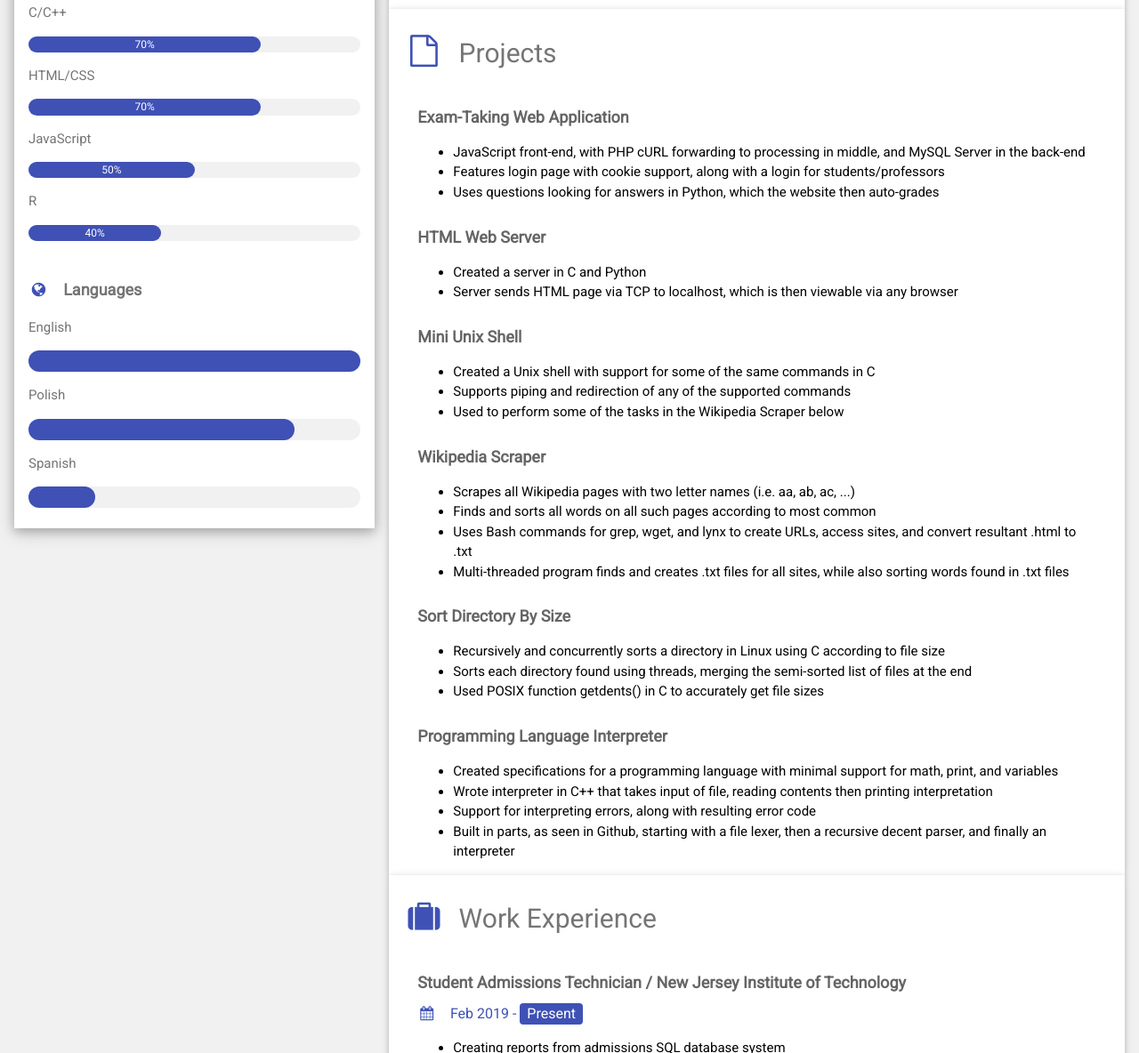
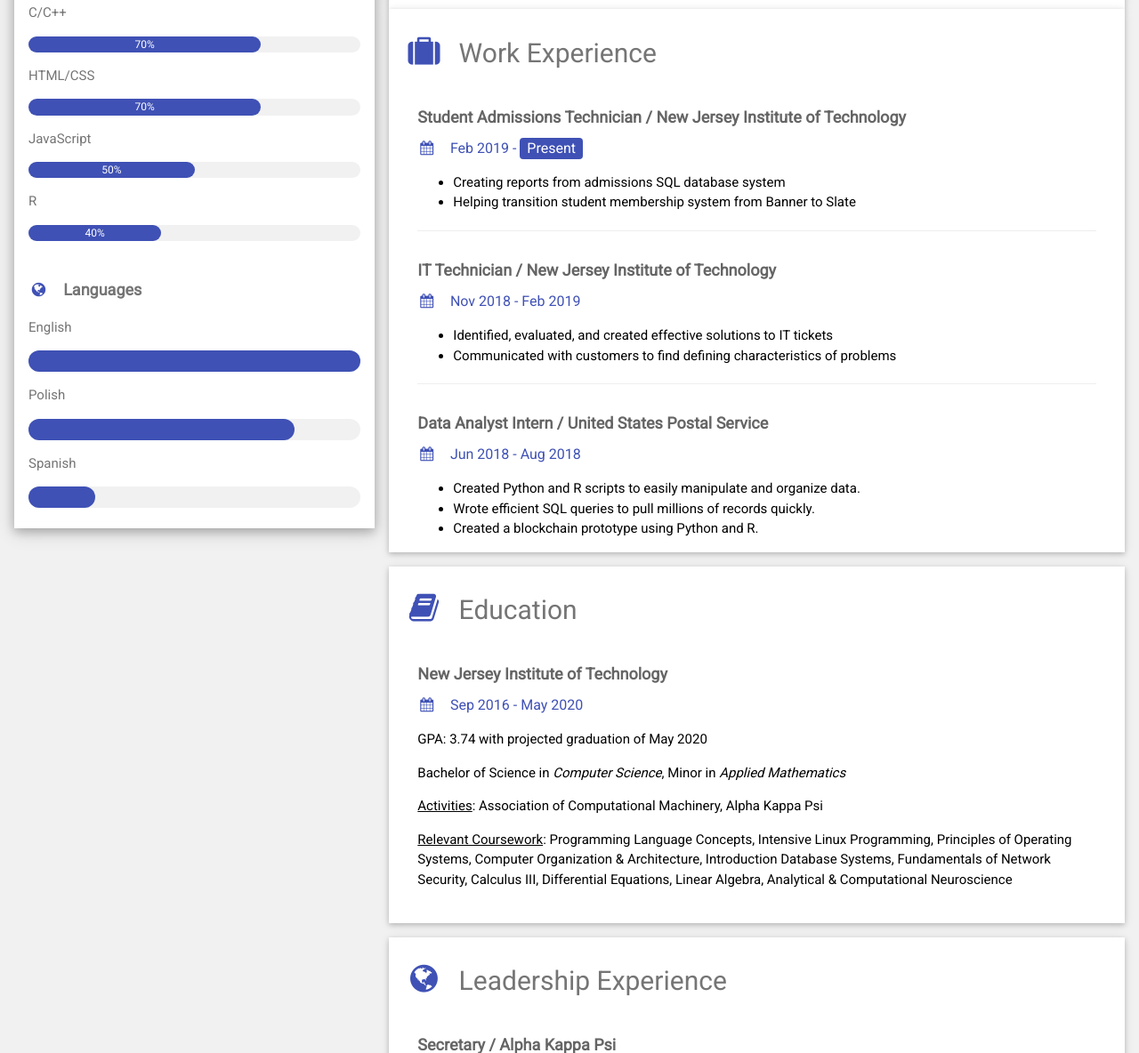
Before and after one commit to Kobilas/profileSite, a plain HTML site: page index.html in a window 1280 px wide. Shown: the part 979-2163 px from the top of the page at 89% size. Drawn offline with nearby package versions, Linux system fonts and the light colour scheme.

Commit message:
Fixed duplicate projects section on page

```diff
--- a/index.html
+++ b/index.html
@@ -129,58 +129,6 @@ html,body,h1,h2,h3,h4,h5,h6 {font-family: "Roboto", sans-serif}
           </ul>
         </div>
       </div>
-    <div class="w3-container w3-card w3-white">
-      <h2 class="w3-text-grey w3-padding-16"><i class="fa fa-file-o fa-fw w3-margin-right w3-xxlarge w3-text-indigo"></i>Projects</h2>
-      <div class="w3-container">
-        <h5 class="w3-opacity"><b>Exam-Taking Web Application</b></h5>
-        <ul>
-          <li>JavaScript front-end, with PHP cURL forwarding to processing in middle, and MySQL Server in the back-end</li>
-          <li>Features login page with cookie support, along with a login for students/professors</li>
-          <li>Uses questions looking for answers in Python, which the website then auto-grades</li>
-        </ul>
-      </div>
-      <div class="w3-container">
-        <h5 class="w3-opacity"><b>HTML Web Server</b></h5>
-        <ul>
-          <li>Created a server in C and Python</li>
-          <li>Server sends HTML page via TCP to localhost, which is then viewable via any browser</li>
-        </ul>
-      </div>
-      <div class="w3-container">
-        <h5 class="w3-opacity"><b>Mini Unix Shell</b></h5>
-        <ul>
-          <li>Created a Unix shell with support for some of the same commands in C</li>
-          <li>Supports piping and redirection of any of the supported commands</li>
-          <li>Used to perform some of the tasks in the Wikipedia Scraper below</li>
-        </ul>
-      </div>
-      <div class="w3-container">
-        <h5 class="w3-opacity"><b>Wikipedia Scraper</b></h5>
-        <ul>
-          <li>Scrapes all Wikipedia pages with two letter names (i.e. aa, ab, ac, ...)</li>
-          <li>Finds and sorts all words on all such pages according to most common</li>
-          <li>Uses Bash commands for grep, wget, and lynx to create URLs, access sites, and convert resultant .html to .txt</li>
-          <li>Multi-threaded program finds and creates .txt files for all sites, while also sorting words found in .txt files</li>
-        </ul>
-      </div>
-      <div class="w3-container">
-        <h5 class="w3-opacity"><b>Sort Directory By Size</b></h5>
-        <ul>
-          <li>Recursively and concurrently sorts a directory in Linux using C according to file size</li>
-          <li>Sorts each directory found using threads, merging the semi-sorted list of files at the end</li>
-          <li>Used POSIX function getdents() in C to accurately get file sizes</li>
-        </ul>
-      </div>
-      <div class="w3-container">
-        <h5 class="w3-opacity"><b>Programming Language Interpreter</b></h5>
-        <ul>
-          <li>Created specifications for a programming language with minimal support for math, print, and variables</li>
-          <li>Wrote interpreter in C++ that takes input of file, reading contents then printing interpretation</li>
-          <li>Support for interpreting errors, along with resulting error code</li>
-          <li>Built in parts, as seen in Github, starting with a file lexer, then a recursive decent parser, and finally an interpreter</li>
-        </ul>
-      </div>
-    </div>
       <div class="w3-container w3-card w3-white w3-margin-bottom">
         <h2 class="w3-text-grey w3-padding-16"><i class="fa fa-suitcase fa-fw w3-margin-right w3-xxlarge w3-text-indigo"></i>Work Experience</h2>
         <div class="w3-container">
```
